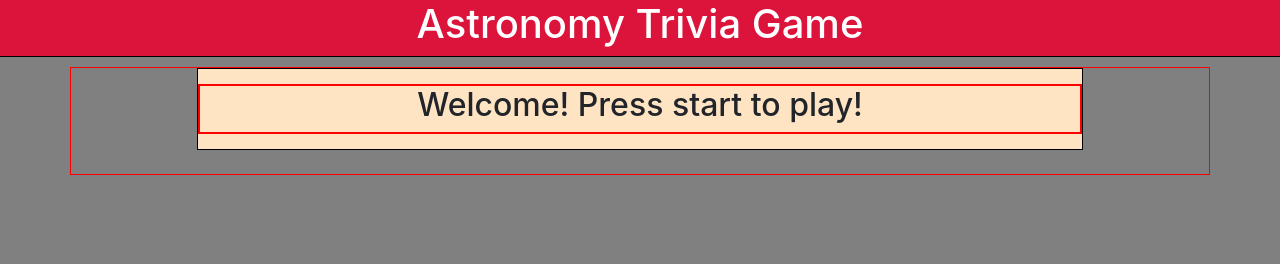
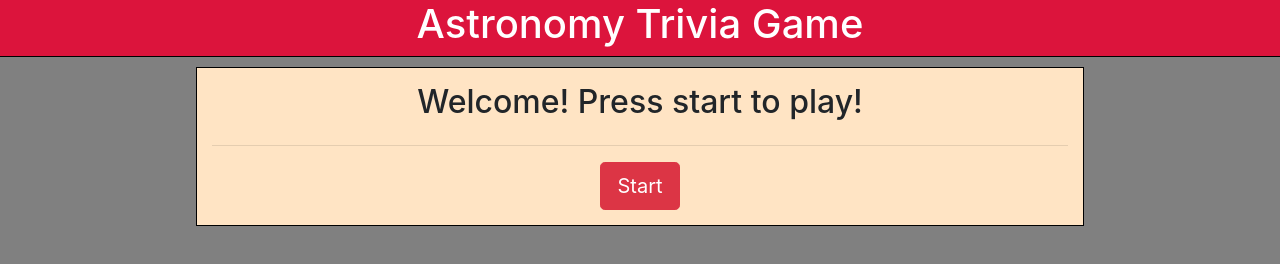
Before and after one commit to mVang92/TriviaGame-, a plain HTML site: page index.html in a window 1280 px wide. Drawn offline with nearby package versions, Linux system fonts and the light colour scheme.

Commit message:
Start Added

```diff
--- a/assets/css/style.css
+++ b/assets/css/style.css
@@ -1,6 +1,6 @@
-div {
+/*div {
     border: 1px solid red;
-}
+}*/
 
 body {
     background-color: grey !important;
@@ -14,7 +14,7 @@ header {
     margin-bottom: 10px;
 }
 
-.box, #battleBox {
+.box {
     background-color: bisque;
     margin: auto;
     width: 80%;
@@ -22,15 +22,9 @@ header {
     padding: 15px;
 }
 
-#battleBox {
-    height: 375px;
+/* Centers the button */
+.startButton {
+    display: flex;
+    align-items: center;
+    justify-content: center;
 }
-
-.charBox, .tag {
-    text-align: center;
-}
-
-.tag {
-    background-color: grey;
-    color: white;
-}
--- a/assets/javascript/app.js
+++ b/assets/javascript/app.js
@@ -19,14 +19,17 @@ $(document).ready(function() {
     // Test questions
     // console.log(questions.thirdQuestion.answer)
 
-
-
-
     function start(){
-
+        console.log("in start function")
     }
 
     // Greet the player
     $(".welcome").append('<h2 style="text-align:center">Welcome! Press start to play!</h2>')
+    $(".startButton").append('<button style="" type="button" class="btn btn-danger btn-lg">Start</button>')
+
+    // Start the game once the start button is pressed
+    $(".startButton").on("click", function(){
+        start();
+    })
 
 });
--- a/index.html
+++ b/index.html
@@ -20,24 +20,12 @@
             <div class="box">
                 <!-- First Row -->
                 <div class="row">
-                    <div class="col-lg-12 welcome">
-                    </div>
+                    <div class="col-lg-12 welcome"></div>
                 </div>
-                <!-- Second Row -->
-                <!-- <div class="row">
-                    <div class="col-lg-3 tag" id="character1">
-                        1
-                    </div>
-                    <div class="col-lg-3 tag" id="character2">
-                        2
-                    </div>
-                    <div class="col-lg-3 tag" id="character3">
-                        3
-                    </div>
-                    <div class="col-lg-3 tag" id="character4">
-                        4
-                    </div>
-                </div> -->
+                <hr>
+                <div class="row">
+                    <div class="col-lg-12 startButton"></div>
+                </div>
             </div>
             <br>
         </div>
```
